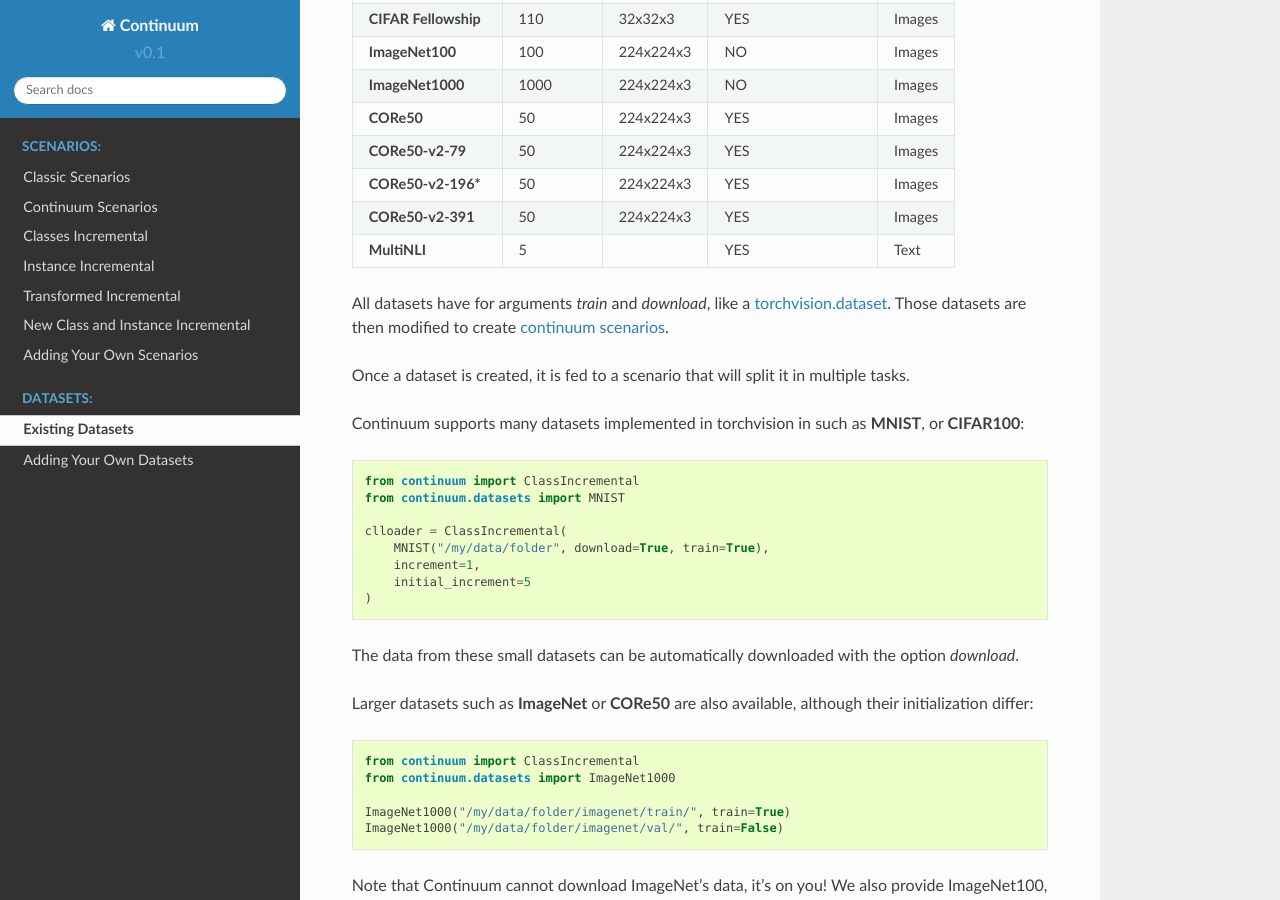
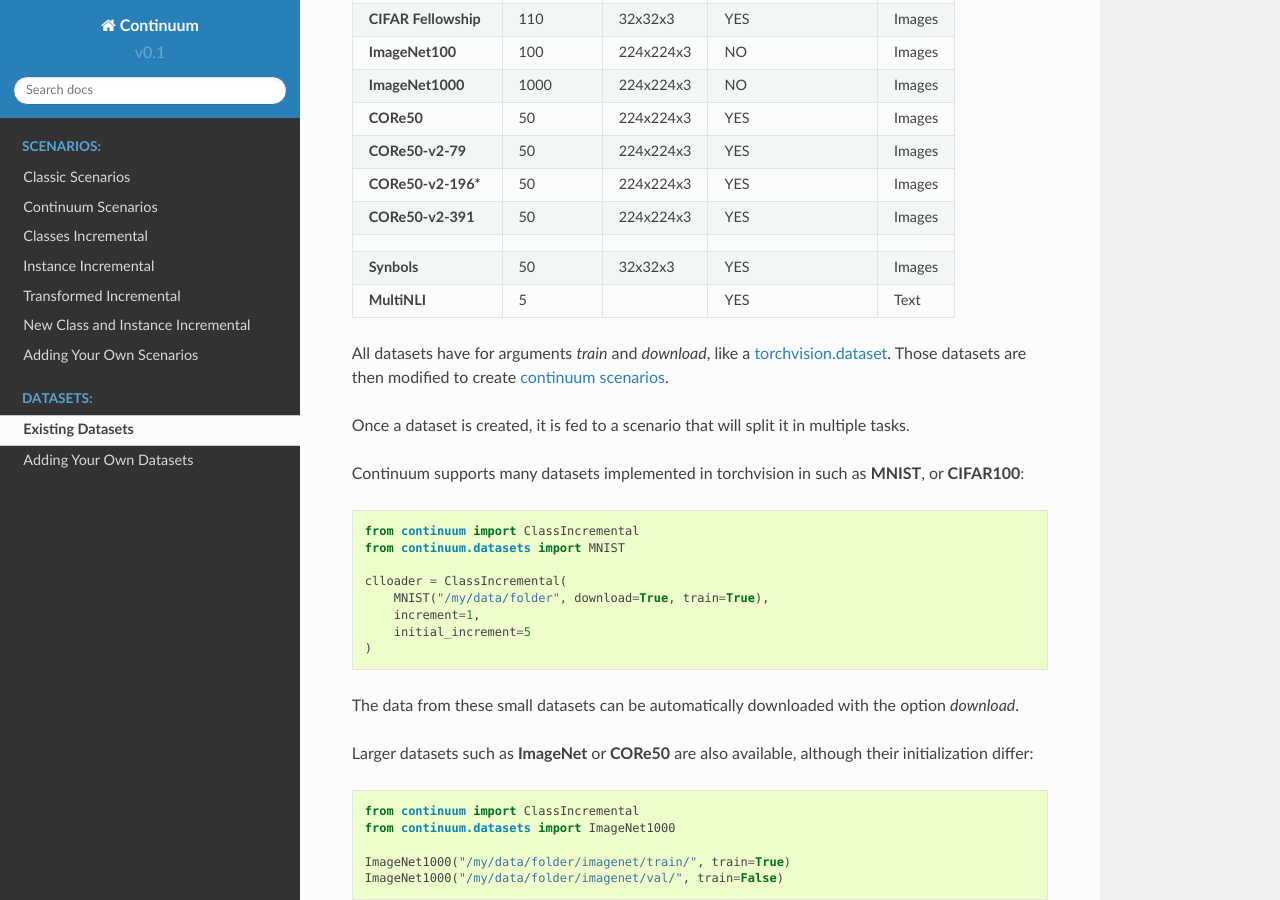
Before and after one commit to Continvvm/continuum, a Sphinx documentation site: the page built from docs/_tutorials/datasets/dataset.rst, in a window 1280 px wide and 900 px high, scrolled down 454 px. Built offline with Sphinx 7.4.7 and the Read the Docs theme 2.0.0, drawn with Linux system fonts in a browser that asks for light colours.

Commit message:
Add 'Synbols' dataset in doc.

```diff
--- a/docs/_tutorials/datasets/dataset.rst
+++ b/docs/_tutorials/datasets/dataset.rst
@@ -33,6 +33,9 @@ Existing Datasets
 | **CORe50-v2-196***   | 50         | 224x224x3  | YES                | Images |
 +----------------------+------------+------------+--------------------+--------+
 | **CORe50-v2-391**    | 50         | 224x224x3  | YES                | Images |
++----------------------+------------+------------+--------------------+--------+
++----------------------+------------+------------+--------------------+--------+
+| **Synbols**          | 50         | 32x32x3    | YES                | Images |
 +----------------------+------------+------------+--------------------+--------+
 | **MultiNLI**         | 5          |            | YES                | Text   |
 +----------------------+------------+------------+--------------------+--------+
```
